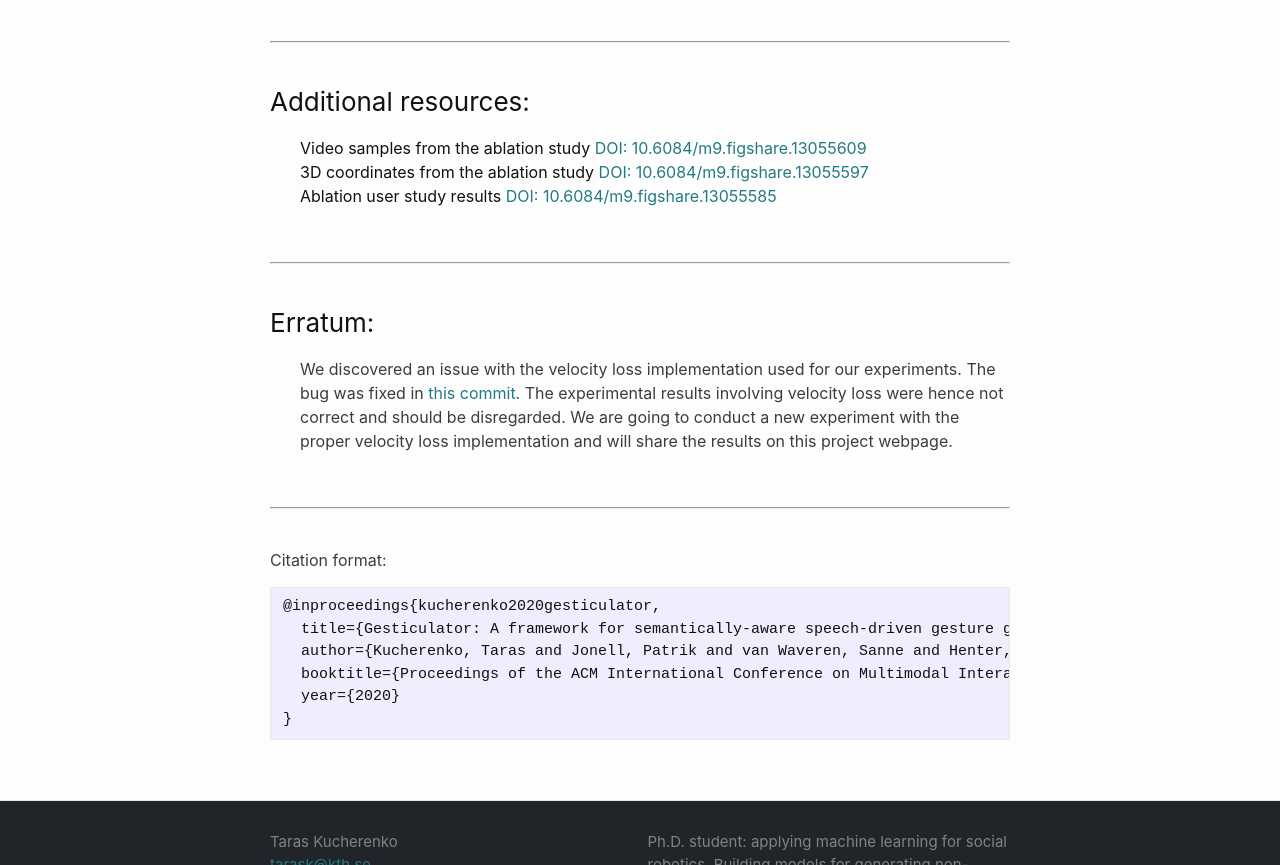
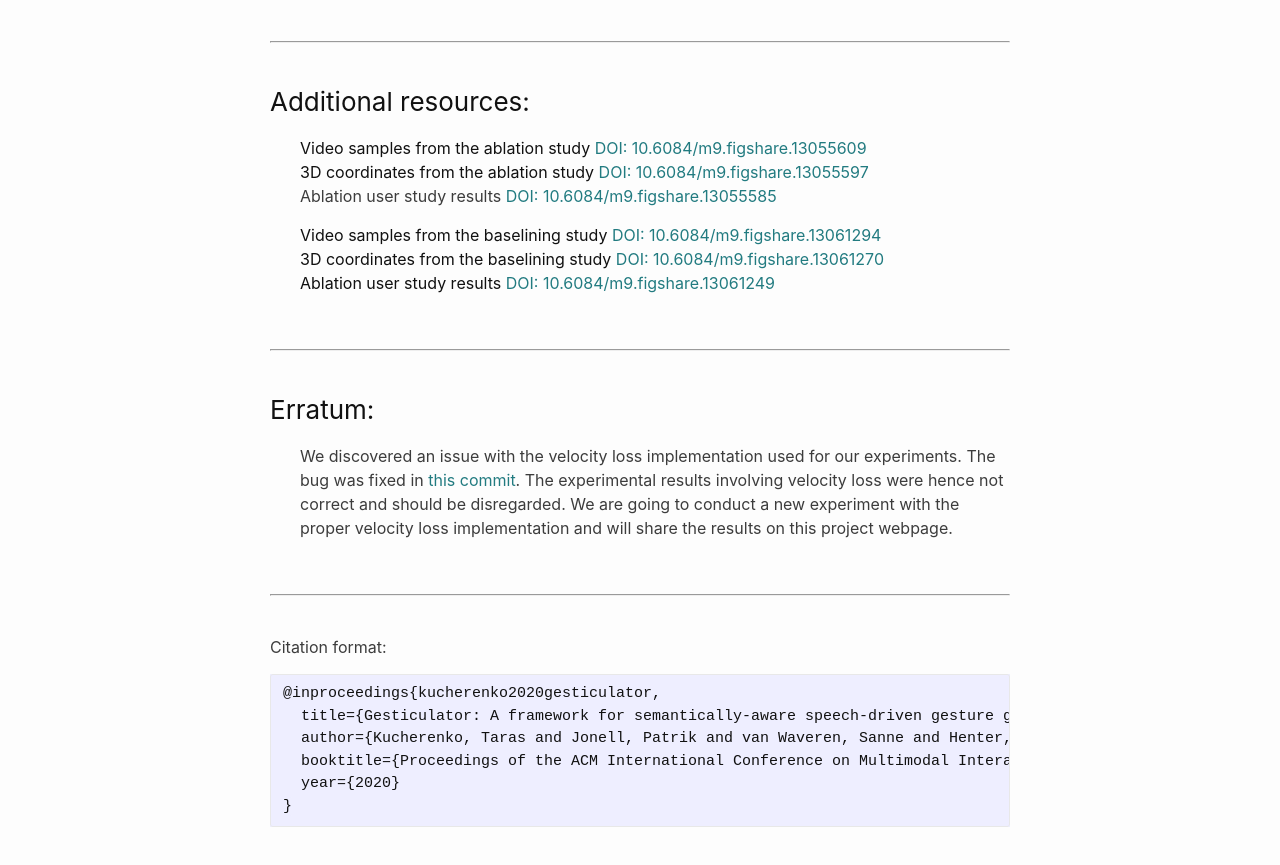
Before and after one commit to Svito-zar/Svito-zar.github.io, a Jekyll site: the page built from _posts/2020-08-03-Gesticulator.md, in a window 1280 px wide and 900 px high, scrolled down 2031 px, cut to the strip 35-900 px from the top of the window. Built offline with Jekyll 4.4.1, drawn with Linux system fonts in a browser that asks for light colours.

Commit message:
Added baselining results to FigShare

```diff
--- a/_posts/2020-08-03-Gesticulator.md
+++ b/_posts/2020-08-03-Gesticulator.md
@@ -46,6 +46,10 @@ During speech, people spontaneously gesticulate, which plays a key role in conve
 2. 3D coordinates from the ablation study [DOI: 10.6084/m9.figshare.13055597](https://doi.org/10.6084/m9.figshare.13055597)
 3. Ablation user study results [DOI: 10.6084/m9.figshare.13055585](https://doi.org/10.6084/m9.figshare.13055585)
 
+4. Video samples from the baselining study [DOI: 10.6084/m9.figshare.13061294](https://doi.org/10.6084/m9.figshare.13061294)
+5. 3D coordinates from the baselining study [DOI: 10.6084/m9.figshare.13061270](https://doi.org/10.6084/m9.figshare.13061270)
+6. Ablation user study results [DOI: 10.6084/m9.figshare.13061249](https://doi.org/10.6084/m9.figshare.13061249)
+
 &nbsp;
 
 ***
```
